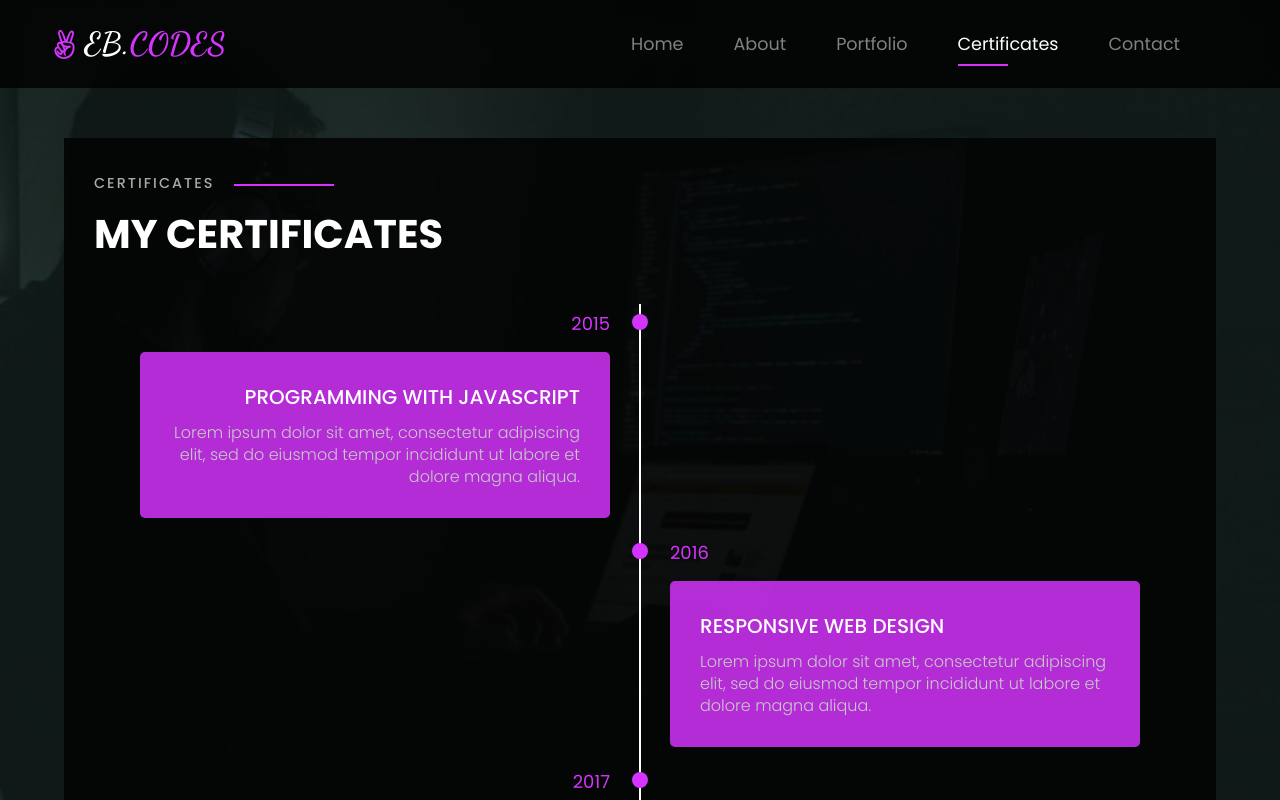
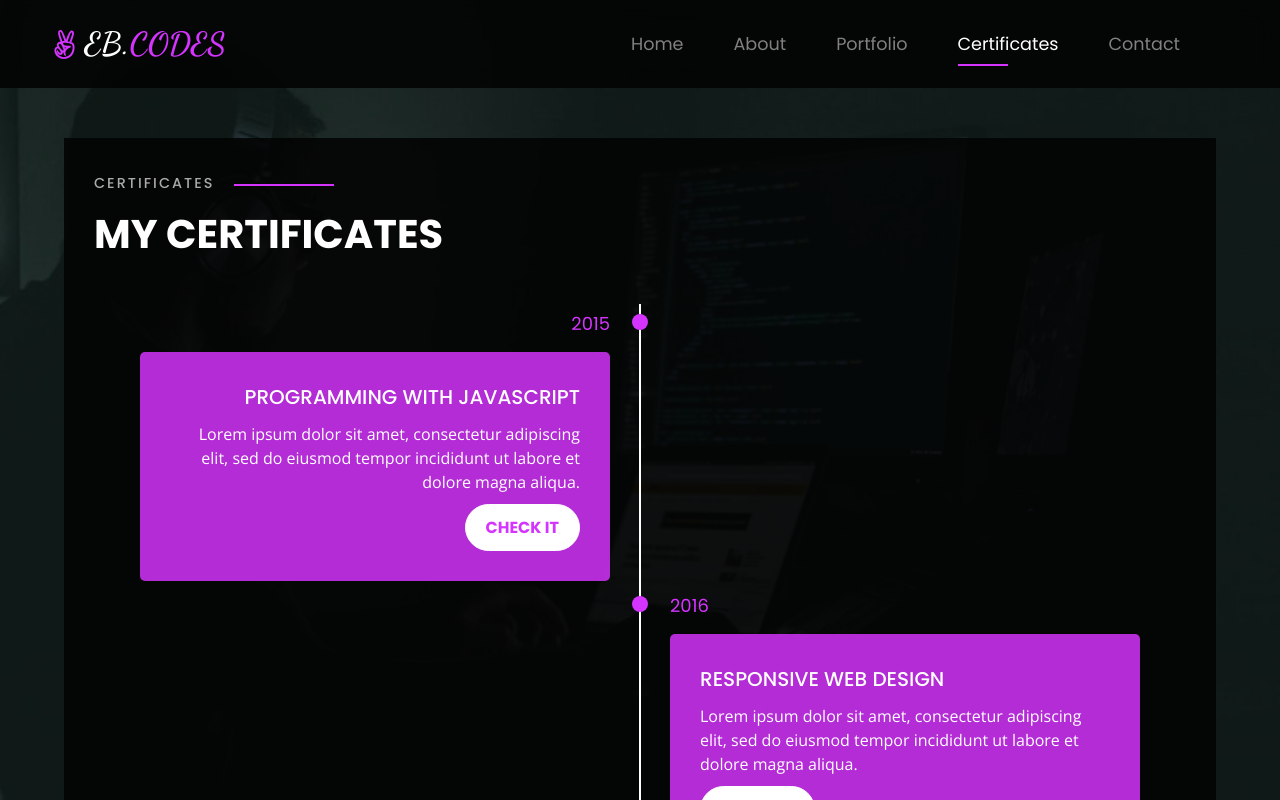
Before and after one commit to kwadwoambitious/My-Portfolio, a React (Create React App) app: page /certificates in a window 1280 px wide. Shown: the top 800 px of the page. Built offline with nearby package versions, Linux system fonts and the light colour scheme.

Commit message:
Made changes to this file

```diff
--- a/src/App.css
+++ b/src/App.css
@@ -389,7 +389,7 @@ body.active-modal {
 	left: calc(50% - 1px);
 }
 .timeline-item{
-	margin-bottom: 15px;
+	margin-bottom: 5px;
 	width: 100%;
 	position: relative;
 }
@@ -430,28 +430,26 @@ body.active-modal {
 	font-weight: 500;
 }
 .timeline-content p{
-    color: #c8c8c8;
-	font-size: 16px;
-	font-weight: 300;
-	line-height: 22px;
+  color: white;
+	line-height: 1.5;
+  font-size: 16px;
+  font-family: 'Open Sans', sans-serif;
 }
-
-/* responsive */
-@media(max-width: 767px){
-	.timeline-items::before{
-		left: 7px;
-	}
-	.timeline-item:nth-child(odd){
-		padding-right: 0;
-		text-align: left;
-	}
-	.timeline-item:nth-child(odd),
-	.timeline-item:nth-child(even){
-		padding-left: 37px;
-	}
-	.timeline-dot{
-		left:0;
-	}
+.timeline-content a{
+  text-decoration: none;
+  background-color: white;
+  color: #d434fe;
+  font-weight: bold;
+  display: inline-block;
+  margin-top: 10px;
+  padding: 10px 20px;
+  border-radius: 30px;
+  border: 1px solid white;
+  transition: 0.2s ease-in-out;
+}
+.timeline-content a:hover{
+  background-color: transparent;
+  color: white;
 }
 .socials-content{
   display: flex;
@@ -539,31 +537,6 @@ form input[type="submit"]{
 form input[type="submit"]:hover{
   background-color: #d434fe;
 }
-@media screen and (max-width: 1150px){
-  .timeline{
-    width: 80vw;
-    margin: 3em auto;
-  }
-  .timeline .checkpoint{
-    width: 100%;
-    transform: none;
-    padding-left: 0;
-    padding-right: 0;
-    border: none;
-  }
-  .timeline .checkpoint::before{
-    width: 3px;
-    height: 4em;
-    top: -2em;
-    left: 50%;
-    transform: translateX(-50%);
-  }
-  .timeline .checkpoint div::before{
-    top: -0.5em;
-    left: 50%;
-    transform: translateX(-50%);
-  }
-}
 @media (max-width: 970px){
   header{
     padding: 15px 20px;
@@ -612,6 +585,22 @@ form input[type="submit"]:hover{
   .socials-content{
     width: 100%;
   }
+}
+@media(max-width: 767px){
+	.timeline-items::before{
+		left: 7px;
+	}
+	.timeline-item:nth-child(odd){
+		padding-right: 0;
+		text-align: left;
+	}
+	.timeline-item:nth-child(odd),
+	.timeline-item:nth-child(even){
+		padding-left: 37px;
+	}
+	.timeline-dot{
+		left:0;
+	}
 }
 @media (max-width: 600px){
   .about-container, .contact-container, .portfolio-container, .awards-container{
--- a/src/components/Certificates.js
+++ b/src/components/Certificates.js
@@ -1,8 +1,4 @@
 import React from 'react';
-import webDesign from '../components/images/certificates/web-design.png';
-import javaScript from '../components/images/certificates/Programming_with_JavaScript.png';
-import webDesign2 from '../components/images/certificates/Responsive-Web-Design_certificate.jpg';
-import htmlCourse from '../components/images/certificates/HTML_certificate.jpg';
 import { motion } from 'framer-motion';
 
 const Certificates = () => {
@@ -16,42 +12,6 @@ const Certificates = () => {
         className="awards-container">
         <h4>CERTIFICATES</h4>
         <h2>MY CERTIFICATES</h2>
-        {/* <div className="certs">
-          <div>
-            <a href="https://www.freecodecamp.org/certification/antwiebenezer/responsive-web-design"><img src={webDesign} alt="web design course1" /></a>
-          </div>
-          <div>
-            <a href="https://www.coursera.org/account/accomplishments/certificate/NCG2M8UKH65Z"><img src={javaScript} alt="javaScript course" /></a>
-          </div>
-          <div>
-            <a href="https://www.sololearn.com/Certificate/CT-KHVQLLZH/png"><img src={webDesign2} alt="web design course2" /></a>
-          </div>
-          <div>
-            <a href="https://www.sololearn.com/Certificate/CT-Y4HSQYNM/png"><img src={htmlCourse} alt="html course" /></a>
-          </div>
-        </div> */}
-
-        {/* <div className="timeline">
-          <div className="checkpoint">
-            <div>
-              <h2>First Certificate</h2>
-              <p>Lorem, ipsum dolor sit amet consectetur adipisicing elit. Doloribus assumenda quos hic! Qui, mollitia distinctio.</p>
-            </div>
-          </div>
-          <div className="checkpoint">
-            <div>
-              <h2>Second Certificate</h2>
-              <p>Lorem, ipsum dolor sit amet consectetur adipisicing elit. Doloribus assumenda quos hic! Qui, mollitia distinctio.</p>
-            </div>
-          </div>
-          <div className="checkpoint">
-            <div>
-              <h2>Third Certificate</h2>
-              <p>Lorem, ipsum dolor sit amet consectetur adipisicing elit. Doloribus assumenda quos hic! Qui, mollitia distinctio.</p>
-            </div>
-          </div>
-        </div> */}
-
           <section class="timeline-section">
             <div class="timeline-items">
               <div class="timeline-item">
@@ -60,6 +20,7 @@ const Certificates = () => {
                 <div class="timeline-content">
                   <h3>PROGRAMMING WITH JAVASCRIPT</h3>
                   <p>Lorem ipsum dolor sit amet, consectetur adipiscing elit, sed do eiusmod tempor incididunt ut labore et dolore magna aliqua. </p>
+                  <a href='https://www.coursera.org/account/accomplishments/certificate/NCG2M8UKH65Z' rel='noreferrer'>CHECK IT</a>
                 </div>
               </div>
               <div class="timeline-item">
@@ -68,6 +29,7 @@ const Certificates = () => {
                 <div class="timeline-content">
                   <h3>RESPONSIVE WEB DESIGN</h3>
                   <p>Lorem ipsum dolor sit amet, consectetur adipiscing elit, sed do eiusmod tempor incididunt ut labore et dolore magna aliqua. </p>
+                  <a href='https://www.freecodecamp.org/certification/antwiebenezer/responsive-web-design' rel='noreferrer'>CHECK IT</a>
                 </div>
               </div>
               <div class="timeline-item">
@@ -76,6 +38,7 @@ const Certificates = () => {
                 <div class="timeline-content">
                   <h3>RESPONSIVE WEB DESIGN</h3>
                   <p>Lorem ipsum dolor sit amet, consectetur adipiscing elit, sed do eiusmod tempor incididunt ut labore et dolore magna aliqua. </p>
+                  <a href='https://www.sololearn.com/Certificate/CT-KHVQLLZH/png' rel='noreferrer'>CHECK IT</a>
                 </div>
               </div>
               <div class="timeline-item">
@@ -84,6 +47,7 @@ const Certificates = () => {
                 <div class="timeline-content">
                   <h3>HTML</h3>
                   <p>Lorem ipsum dolor sit amet, consectetur adipiscing elit, sed do eiusmod tempor incididunt ut labore et dolore magna aliqua. </p>
+                  <a href='https://www.sololearn.com/Certificate/CT-Y4HSQYNM/png' rel='noreferrer'>CHECK IT</a>
                 </div>
               </div>
             </div>
```
